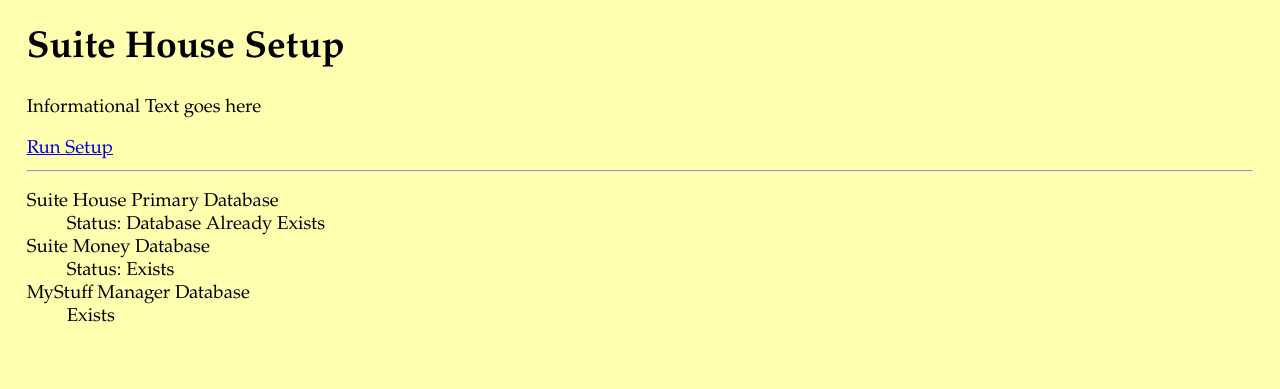
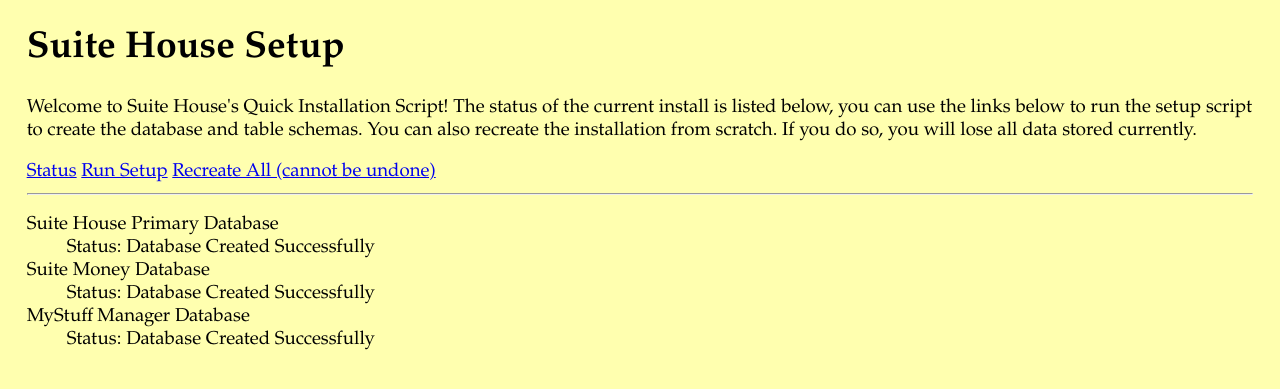
Before and after one commit to scperkins/SuiteHouse, a PHP site: page /setup.php?create=true&new=true in a window 1280 px wide. Shown: the top 389 px of the page. Run offline with PHP 8.4, Linux system fonts and the light colour scheme; a stand-in replaces the project's code that opens the database connection; some libraries are stand-ins or nearby versions.

Commit message:
Updated setup script to have options to query status, recreate the database, and run the initial setup script

```diff
--- /dev/null
+++ b/footer.php
@@ -0,0 +1,2 @@
+	</body>
+</html>
--- a/header.php
+++ b/header.php
@@ -2,13 +2,13 @@
 	<head>
 		<?php
 			if(!defined(PAGE_TITLE)){
-				define('PAGE_TITLE','Landlord');
+				define('PAGE_TITLE','Suite House');
 			}
 			echo "<title>".PAGE_TITLE."</title>";
 		?>
 
 		<meta name="description" content="">
-		<meta name="keywords" content="Ethan Eldridge,Ethan,Eldridge,UVM,ejeldrid,Computer Science,Landlord,Budget,Buddy,Inventory">
+		<meta name="keywords" content="Ethan Eldridge,Ethan,Eldridge,UVM,ejeldrid,Computer Science,Suite House,Budget,Buddy,Inventory">
 		<link rel="stylesheet" href="style/global.css" type="text/css">
 
 	</head>
--- a/setup.php
+++ b/setup.php
@@ -9,7 +9,12 @@
 if($_GET['create']=='true'){
 	//This flag will inform the script to create the databases
 	$create = true;
+	//Recreate the whole database, dropping old tables
+	if($_GET['new']=='true'){
+		$new = true;
+	}
 }
+
 define('PAGE_TITLE','Initialization Script');
 include('header.php');
 ?>
@@ -17,12 +22,14 @@
 		<h1>Suite House Setup</h1>
 
 		<p>
-			Informational Text goes here
+			Welcome to Suite House's Quick Installation Script! The status of the current install is listed below, you can use the links below to run the setup script to create the database and table schemas. You can also recreate the installation from scratch. If you do so, you will lose all data stored currently.
 		</p>
 
 		<div>
 			<!--Main Button to Click-->
+			<a href="?" alt="Status of the application">Status</a>
 			<a href="?create=true" alt="Setup Application">Run Setup</a>
+			<a href="?create=true&amp;new=true" onclick="return confirm('Are you sure you want to recreate Suite House? This will remove all current data');" alt="Fresh Installation">Recreate All (cannot be undone)</a>
 		</div>
 
 		<hr>
@@ -37,7 +44,13 @@
 					}else{
 						//Create primary database
 						if(mysql_select_db(DATABASE_NAME)){
-							echo "Database Already Exists";
+							if($new){
+								//Drop database and recreate it
+								mysql_query("DROP DATABASE IF EXISTS " .DATABASE_NAME);
+								echo mysql_query("CREATE DATABASE " . DATABASE_NAME) ? "Database Created Successfully" : "Database creation Failed";
+							}else{
+								echo "Database Already Exists";
+							}
 						}else{
 							$created = mysql_query("CREATE DATABASE " . DATABASE_NAME);
 							echo $created ? "Database Created Successfully" : "Database creation Failed";
@@ -52,19 +65,50 @@
 			<dt>Suite Money Database</dt>
 			<dd>Status:
 				<?php
-					echo mysql_select_db(DB_SUITE_MONEY_NAME) ? "Exists" : "Does not Exist";
+					if(!$create){
+						echo mysql_select_db(DB_SUITE_MONEY_NAME) ? "Exists" : "Does not Exist";
+					}else{
+						//Suite money Database creation
+						if(mysql_select_db(DB_SUITE_MONEY_NAME)){
+							if($new){
+								mysql_query("DROP DATABASE IF EXISTS " .DB_SUITE_MONEY_NAME);
+								echo mysql_query("CREATE DATABASE " .DB_SUITE_MONEY_NAME) ? "Database Created Successfully" : "Database creation Failed";
+							}else{
+								echo "Database Already Exists";
+							}
+						}else{
+							$created = mysql_query("CREATE DATABASE " . DB_SUITE_MONEY_NAME);
+							echo $created ? "Database Created Successfully" : "Database creation Failed";
+						}
+					}
 				?>
 			</dd>
 
 			<!--MyStuff Manager database, used for keeping inventory of your items -->
 			<dt>MyStuff Manager Database</dt>
-			<dd>
+			<dd>Status:
 				<?php
-					echo mysql_select_db(DB_MYSTUFF_MANAGER_NAME) ? "Exists" : "Does not Exist";
+					if(!$create){
+						echo mysql_select_db(DB_MYSTUFF_MANAGER_NAME) ? "Exists" : "Does not Exist";
+					}else{
+						//Inventory management creation
+						if(mysql_select_db(DB_MYSTUFF_MANAGER_NAME)){
+							if($new){
+								mysql_query("DROP DATABASE IF EXISTS " .DB_MYSTUFF_MANAGER_NAME);
+								echo mysql_query("CREATE DATABASE " .DB_MYSTUFF_MANAGER_NAME) ? "Database Created Successfully" : "Database creation Failed";
+							}else{
+								echo "Database Already Exists";
+							}
+						}else{
+							$created = mysql_query("CREATE DATABASE " . DB_MYSTUFF_MANAGER_NAME);
+							echo $created ? "Database Created Successfully" : "Database creation Failed";
+						}
+					}
+
 				?>
 			</dd>
 
 		</dl>
-	</body>
-
-</html>
+<?php
+include('footer.php');
+?>
```
Also changed, not shown: index.php (+10 -3 lines).
